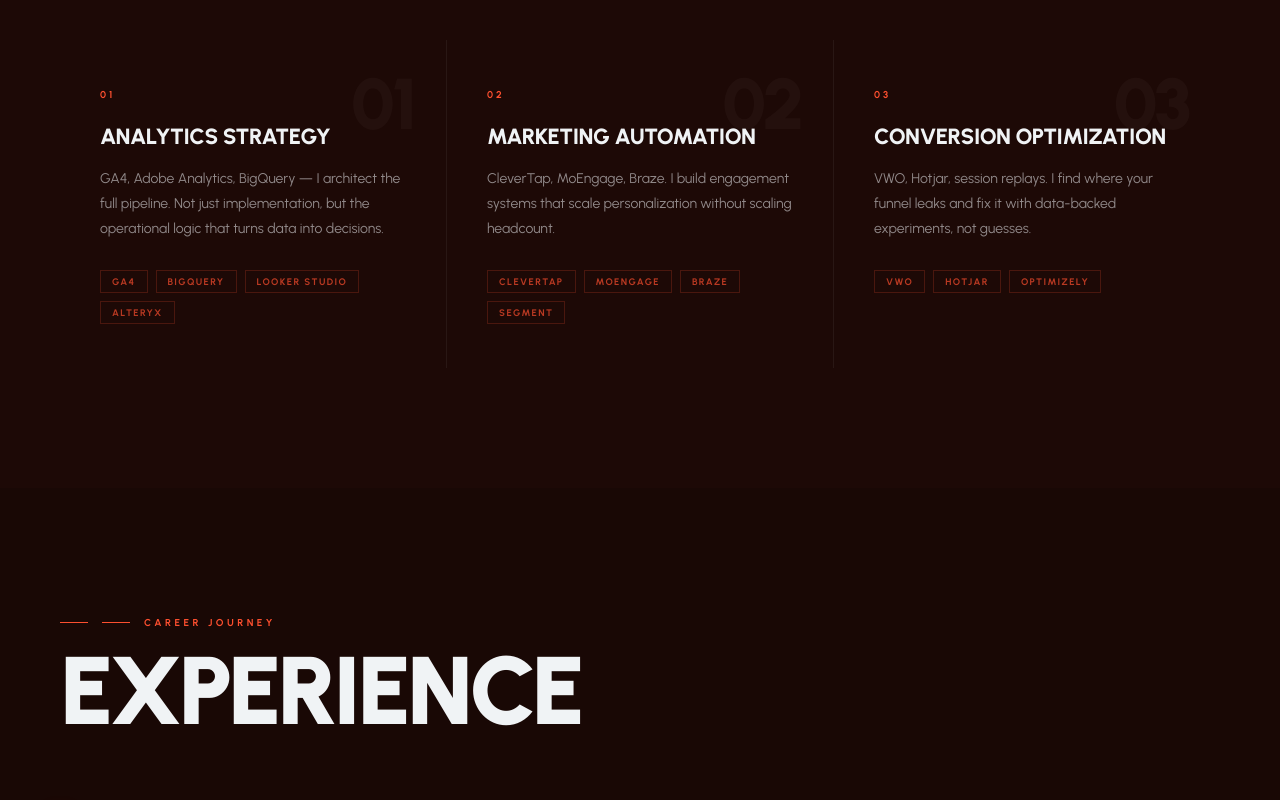
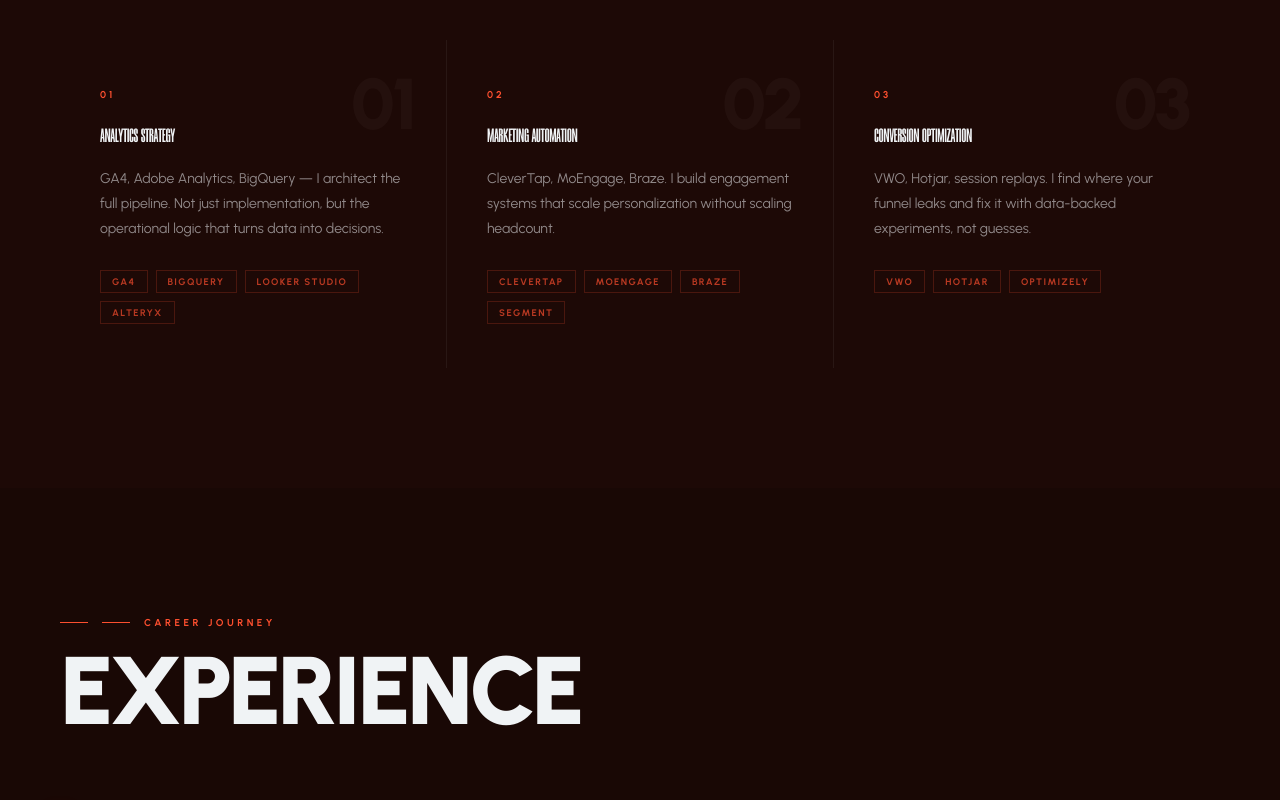
Before and after one commit to ashok-1986/ashok-portfolio, a Next.js app: page / in a window 1280 px wide. Shown: the part 2820-3620 px from the top of the page. Built offline with nearby package versions, Linux system fonts and the light colour scheme.

Commit message:
Add Galgo font for headings - Urbanist for body

```diff
--- a/src/app/globals.css
+++ b/src/app/globals.css
@@ -1,5 +1,38 @@
 /* Urbanist Font - Body text */
 @import url('https://fonts.googleapis.com/css2?family=Urbanist:wght@300;400;500;600;700;800;900&display=swap');
+
+/* Galgo Font - Headings (from local files) */
+@font-face {
+  font-family: 'Galgo';
+  src: url('/fonts/galgo-var.woff') format('woff');
+  font-weight: 100 900;
+  font-style: normal;
+  font-display: swap;
+}
+
+@font-face {
+  font-family: 'Galgo';
+  src: url('/fonts/galgo-regular.woff') format('woff');
+  font-weight: 400;
+  font-style: normal;
+  font-display: swap;
+}
+
+@font-face {
+  font-family: 'Galgo';
+  src: url('/fonts/galgo-bold.woff') format('woff');
+  font-weight: 700;
+  font-style: normal;
+  font-display: swap;
+}
+
+@font-face {
+  font-family: 'Galgo';
+  src: url('/fonts/galgo-light.woff') format('woff');
+  font-weight: 300;
+  font-style: normal;
+  font-display: swap;
+}
 
 /* CSS Variables */
 :root {
@@ -30,6 +63,11 @@
   font-family: 'Urbanist', sans-serif;
   overflow-x: hidden;
   cursor: none;
+}
+
+/* Headings use Galgo font */
+h1, h2, h3, h4, h5, h6, .nav-logo, .hero-headline, .sec-title, .about-statement, .card-title, .contact-cta, .phil-quote {
+  font-family: 'Galgo', sans-serif;
 }
 
 /* Custom Cursor */
```
